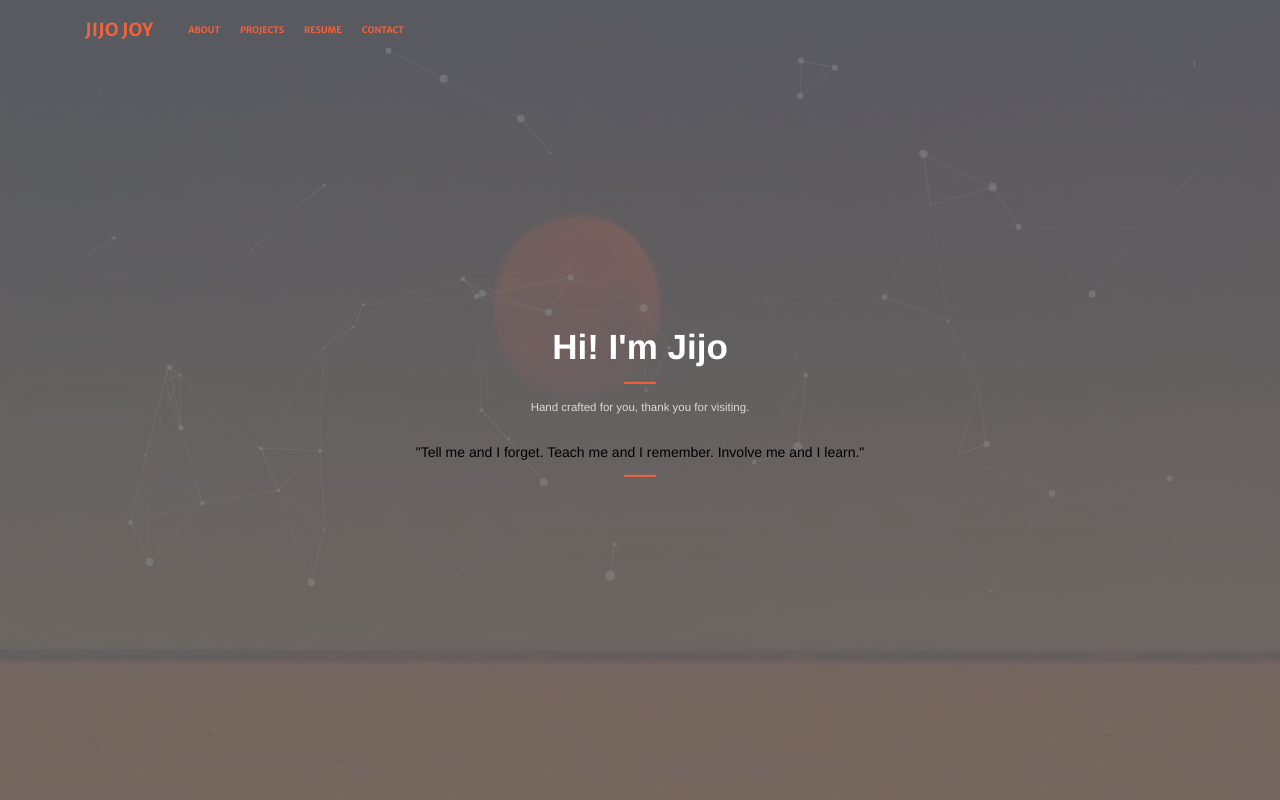
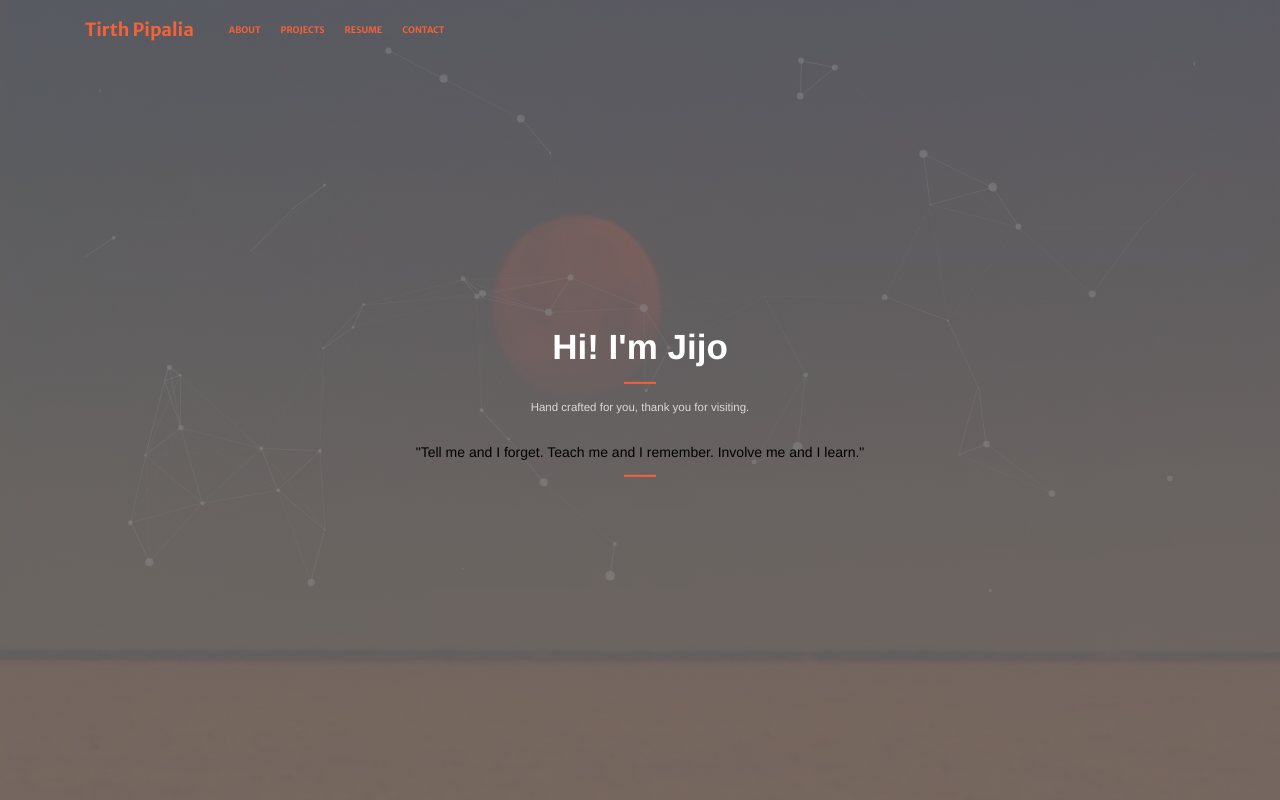
Before and after one commit to JijoJoyAntony/jijo-joy.github.io, a plain HTML site: page index.html in a window 1280 px wide. Shown: the top 800 px of the page. Drawn offline with nearby package versions, Linux system fonts and the light colour scheme; files that its build step writes are made by us from their sources.

Commit message:
Update index.html

```diff
--- a/index.html
+++ b/index.html
@@ -28,7 +28,7 @@
         <nav class="navbar navbar-expand-lg navbar-fixed-top fixed-top fixed-nav-bar" id="mainNav">
             <div class="container">
 
-                <a class="navbar-brand js-scroll-trigger" href="#page-top" style="color:#f4623a"><b>JIJO JOY</b></a>
+                <a class="navbar-brand js-scroll-trigger" href="#page-top" style="color:#f4623a"><b>Tirth Pipalia</b></a>
                 <button class="navbar-toggler navbar-toggler-right" type="button" data-toggle="collapse"
                 data-target="#navbarResponsive" aria-controls="navbarResponsive" aria-expanded="false"
                 aria-label="Toggle navigation">
```
